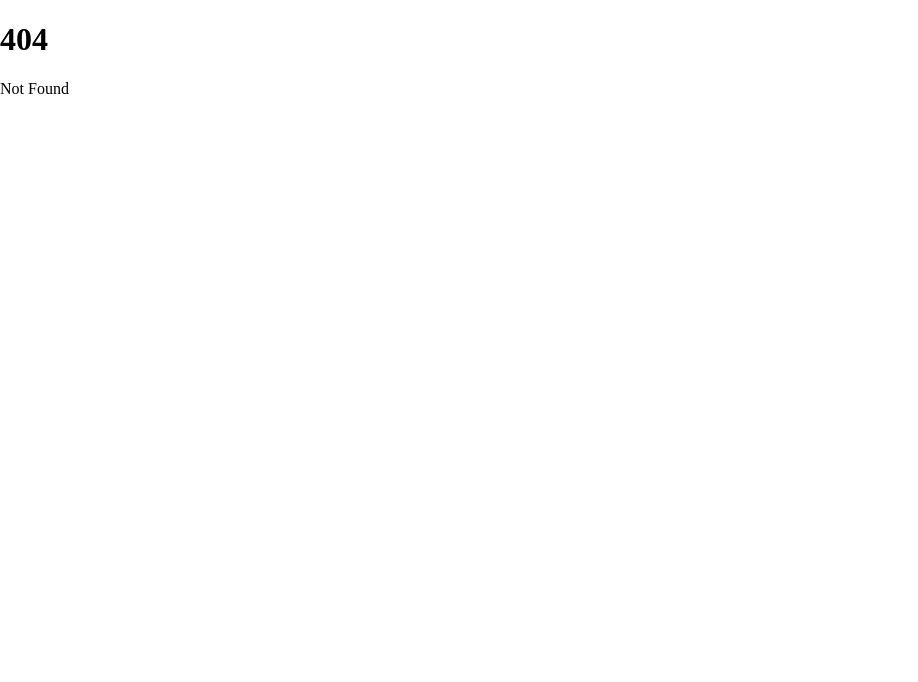
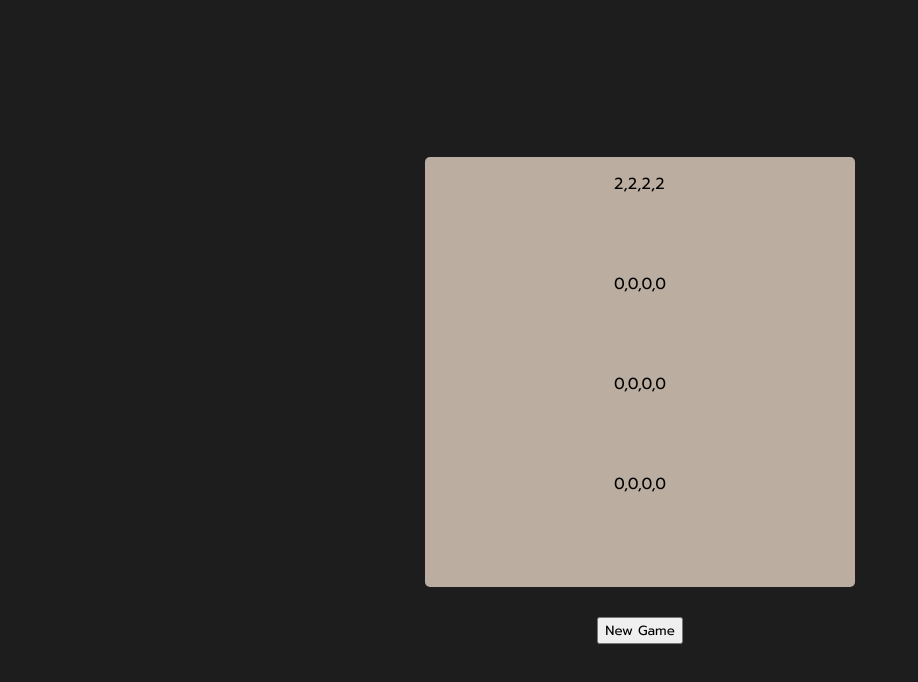
Before and after one commit to yifan117/my-portfolio, a SvelteKit app: page /2048 in a window 1280 px wide. Before the commit this address had no page. Shown: the top 682 px of the page, without its empty margins (0-918 px from the left). Built offline with nearby package versions, Linux system fonts and the light colour scheme.

Commit message:
added func for left, right

```diff
--- /dev/null
+++ b/src/routes/2048/+page.svelte
@@ -0,0 +1,263 @@
+<script lang="ts">
+	import { onMount } from "svelte";
+	import { element } from "svelte/internal";
+
+    let gameArr = [
+        [2, 2, 2, 2],
+        [0, 0, 0, 0],
+        [0, 0, 0, 0],
+        [0, 0, 0, 0]
+    ]
+
+    // iterate through array, find non zeros
+    // move all to start
+    // merge
+
+    enum Code {
+        ArrowUp = "ArrowUp",
+        ArrowDown = "ArrowDown",
+        ArrowLeft = "ArrowLeft",
+        ArrowRight = "ArrowRight"
+    }
+
+    let code;
+
+    function handleKeydown(event: any) {
+        code = event.key;
+
+        switch (code) {
+            case "ArrowUp": {
+                keyUp();
+                break;
+            }
+
+            case "ArrowDown": {
+                keyDown();
+                break;
+            }
+
+            case "ArrowRight": {
+                keyRight();
+                break;
+            }
+
+            case "ArrowLeft": {
+                keyLeft();
+                break;
+            }
+
+            default: {
+                console.log("other");
+                break;
+            }
+        }
+    }
+
+    function checkEmpty(row: number, col: number): boolean {
+        if (gameArr[row][col] === 0) {
+            return true;
+        } else {
+            return false;
+        }
+    }
+
+    function randomFill() {
+
+        let randRow: number;
+        let randCol: number;
+
+        let boolEmpty: boolean = false;
+
+        while (boolEmpty === false) {
+            randRow = Math.floor(Math.random() * 4);
+            randCol = Math.floor(Math.random() * 4);
+
+            if (checkEmpty(randRow, randCol) === true) {
+
+                gameArr[randRow][randCol] = 2;
+                boolEmpty = true;
+
+            }
+        }
+    }
+
+    function resetGame(): void {
+
+        for (let i = 0; i < 4; i++) {
+            for (let j = 0; j < 4; j++) {
+                gameArr[i][j] = 0;
+            }
+        }
+
+        randomFill();
+        randomFill();
+    }
+
+    function move() {
+
+        let temp_array: number[] = new Array();
+
+        for (let i = 0; i < 4; i++) {
+            if (gameArr[0][i] != 0) {
+                temp_array.push(gameArr[0][i]);
+            }
+        }
+
+        while (temp_array.length <= 3) {
+            temp_array.push(0);        }
+
+        for (let i = 0; i < 4; i++) {
+            gameArr[0][i] = temp_array[i];
+        }
+    }
+
+    function move_reverse() {
+
+        let temp_array: number[] = new Array();
+
+        for (let i = 0; i < 4; i++) {
+            if (gameArr[0][i] != 0) {
+                temp_array.push(gameArr[0][i]);
+            }
+        }
+
+        while (temp_array.length <= 3) {
+            temp_array.push(0);
+        }
+
+        temp_array.reverse();
+
+        for (let i = 0; i < 4; i++) {
+            gameArr[0][i] = temp_array[i];
+        }
+    }
+
+    function merge() {
+        for (let i = 0; i < 3; i++) {
+            if (gameArr[0][i] === gameArr[0][i+1]) {
+                gameArr[0][i] = gameArr[0][i] * 2;
+                gameArr[0][i+1] = 0;
+            }
+        }
+
+        move();
+    }
+
+    function merge_reverse() {
+        for (let i = 3; i > 0; i--) {
+            if (gameArr[0][i] === gameArr[0][i-1]) {
+                gameArr[0][i] = gameArr[0][i] * 2;
+                gameArr[0][i-1] = 0;
+            }
+        }
+
+        move_reverse();
+    }
+
+    function keyLeft() {
+        console.log("left");
+
+        move();
+        merge();
+    }
+
+    // START WITH MOVING TO LEFTMOST
+
+    // if == and next to eachother, combine
+    // move to leftmost
+    // else
+    // move to leftmost
+    function keyRight() {
+        console.log("right");
+        move_reverse();
+        merge_reverse();
+    }
+
+    function keyUp() {
+        console.log("up");
+    }
+
+    function keyDown() {
+        console.log("down");
+    }
+
+</script>
+
+<link rel="stylesheet" href="https://fonts.googleapis.com/css?family=Prompt">
+<svelte:window on:keydown={handleKeydown}/>
+
+<div class="page">
+    <div class="arrayContainer">
+        <div class="array">
+            {#each gameArr as element, i (element)}
+                <div class="element">
+                    {element}
+                </div>
+            {/each}
+        </div>
+    </div>
+
+    <div class="newGame">
+        <button on:click={resetGame}>New Game</button>
+    </div>
+</div>
+
+
+
+<style>
+
+* {
+    font-family: 'Prompt';
+}
+
+:root {
+    --font-color: #756f64;
+    --empty-space: #948a80;
+    --box-color: #bbada0;
+    --two-color: #eddfc5;
+    --four-color: #eddfc5;
+    --eight-color: #f0af77;
+}
+
+.page {
+    position: absolute;
+    top: 0;
+    bottom: 0;
+    left: 0;
+    right: 0;
+    display: flex;
+    background: #1d1d1d;
+    align-items: center;
+    justify-content: center;
+    flex-direction: column;
+    gap: 30px;
+}
+
+.arrayContainer {
+    display: grid;
+    align-items: center;
+    justify-content: center;
+    background-color: var(--box-color);
+    max-width: 470px;
+    aspect-ratio: 1;
+    padding: 15px;
+    border-radius: 5px;
+}
+
+.array {
+    display: grid;
+    grid-template-columns: 1fr;
+    grid-area: 3px;
+    grid-auto-rows: 100px;
+    grid-auto-columns: 100px;
+}
+
+.element {
+    display: grid;
+    grid-template-columns: 1fr;
+    grid-area: 3px;
+    grid-auto-rows: 100px;
+    grid-auto-columns: 100px;
+}
+
+</style>
```
